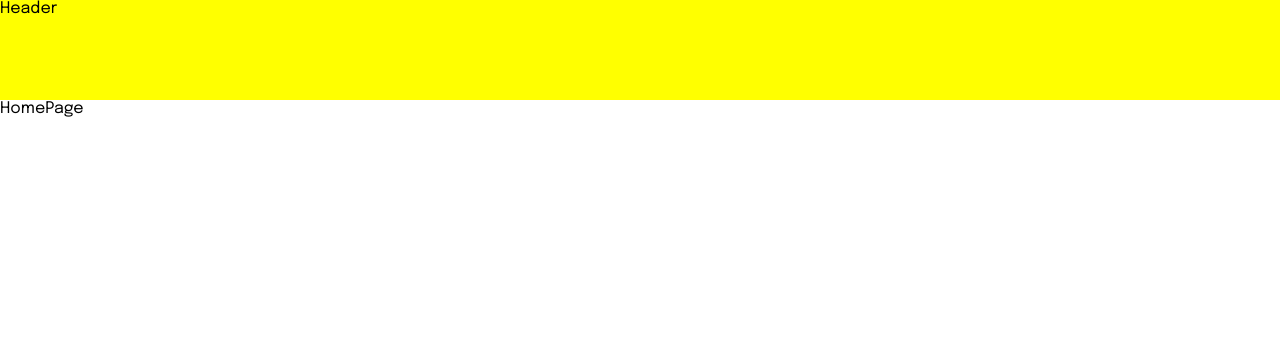
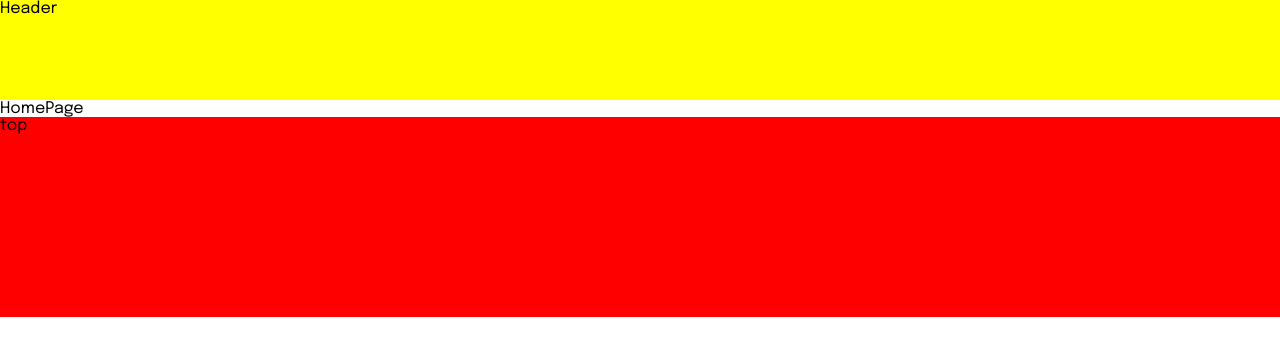
Before and after one commit to loc2pro/lt_ecommerce_fe, a Next.js app: page / in a window 1280 px wide. Shown: the top 356 px of the page. Built offline with nearby package versions, Linux system fonts and the light colour scheme.

Commit message:
feat: create footer

```diff
--- a/src/pages/index.tsx
+++ b/src/pages/index.tsx
@@ -1,11 +1,13 @@
+import React from 'react';
 import Header from '@/views/layout/Header';
-import React from 'react';
+import Footer from '@/views/layout/Footer';
 
 const HomePage = () => {
   return (
     <>
       <Header />
       <div>HomePage</div>
+      <Footer/>
     </>
   );
 };
--- /dev/null
+++ b/src/views/layout/Footer/index.tsx
@@ -0,0 +1,13 @@
+import React from 'react'
+import styled from './style.module.scss'
+
+const index = () => {
+  return (
+    <footer className={styled.footer}>
+        <div className='top'>top</div>
+        <div></div>
+    </footer>
+  )
+}
+
+export default index
--- /dev/null
+++ b/src/views/layout/Footer/style.module.scss
@@ -0,0 +1,4 @@
+.footer{
+    height: 200px;
+    background-color: red;
+}
```
